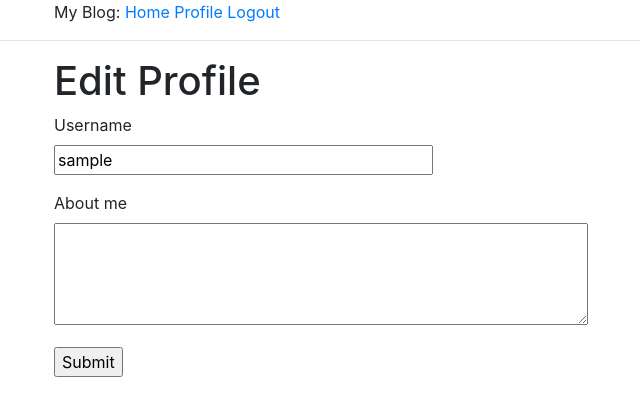
After one commit to rootcanopy/my_blog, a Flask app: page /edit_profile in a window 1280 px wide. The commit adds this page. Shown: the top 416 px of the page, without its empty margins (31-671 px from the left). Run offline with Flask 2, Linux system fonts and the light colour scheme; the visitor is signed in with stand-in values (Sample User, id 1); data comes from the database, SQL or seed files in the repository; both versions use the stored data as it was after the commit; some libraries are stand-ins or nearby versions.

Commit message:
coming along nicely - looking forward to adding more functionality

```diff
--- a/app/forms.py
+++ b/app/forms.py
@@ -1,11 +1,13 @@
 from flask_wtf import FlaskForm
-from wtforms import StringField, PasswordField, BooleanField, SubmitField
+from wtforms import StringField, PasswordField, \
+    BooleanField, SubmitField, TextAreaField
 from wtforms.validators import (
-    ValidationError, DataRequired, Email, EqualTo
+    ValidationError, DataRequired, Email, EqualTo, Length
 )
 from app.models import User
 
 
+# THE LOGIN FORM
 class LoginForm(FlaskForm):
     username = StringField('Username:', validators=[DataRequired()])
     password = PasswordField('Password:', validators=[DataRequired()])
@@ -13,6 +15,7 @@ class LoginForm(FlaskForm):
     submit = SubmitField('Sign In')
 
 
+# THE REGISTRATION FORM
 class RegistrationForm(FlaskForm):
     username = StringField('Username', validators=[DataRequired()])
     email = StringField('Email', validators=[DataRequired(), Email()])
@@ -30,3 +33,10 @@ class RegistrationForm(FlaskForm):
         user = User.query.filter_by(email=email.data).first()
         if user is not None:
             raise ValidationError('Please Use a different email address.')
+
+
+# EDIT PROFILE
+class EditProfileForm(FlaskForm):
+    username = StringField('Username', validators=[DataRequired()])
+    about_me = TextAreaField('About me', validators=[Length(min=0, max=140)])
+    submit = SubmitField('Submit')
--- a/app/routes.py
+++ b/app/routes.py
@@ -1,9 +1,10 @@
 from app import app, db
 from flask import (
-    render_template, flash, redirect, url_for
+    render_template, flash, redirect, url_for, request
 )
-from app.forms import LoginForm, RegistrationForm
-
+from app.forms import (
+    LoginForm, RegistrationForm, EditProfileForm
+)
 from flask_login import (
     current_user, login_user, logout_user, login_required
 )
@@ -84,3 +85,20 @@ def before_request():
     if current_user.is_authenticated:
         current_user.last_seen = datetime.utcnow()
         db.session.commit()
+
+
+# EDIT PROFILE
+@app.route('/edit_profile', methods=['GET', 'POST'])
+@login_required
+def edit_profile():
+    form = EditProfileForm()
+    if form.validate_on_submit():
+        current_user.username = form.username.data
+        current_user.about_me = form.about_me.data
+        db.session.commit()
+        flash('Your changes have been made.')
+        return redirect(url_for('edit_profile'))
+    elif request.method == 'GET':
+        form.username.data = current_user.username
+        form.about_me.data = current_user.about_me
+    return render_template('edit_profile.html', title='Edit Profile', form=form)
--- /dev/null
+++ b/app/templates/edit_profile.html
@@ -0,0 +1,25 @@
+{% extends "base.html" %}
+
+{% block content %}
+<section class="container">
+    <h1>Edit Profile</h1>
+    <form action="" method="post">
+        {{ form.hidden_tag() }}
+        <p>
+            {{ form.username.label }}<br>
+            {{ form.username(size=32) }}<br>
+            {% for error in form.username.errors %}
+            <span style="color: red;">[{{ error }}]</span>
+            {% endfor %}
+        </p>
+        <p>
+            {{ form.about_me.label }}<br>
+            {{ form.about_me(cols=50, rows=4) }}<br>
+            {% for error in form.about_me.errors %}
+            <span style="color: red;">[{{ error }}]</span>
+            {% endfor %}
+        </p>
+        <p>{{ form.submit() }}</p>
+    </form>
+</section>
+{% endblock %}
```
Also changed, not shown: app/templates/user.html (+7 -0 lines), app.db.
